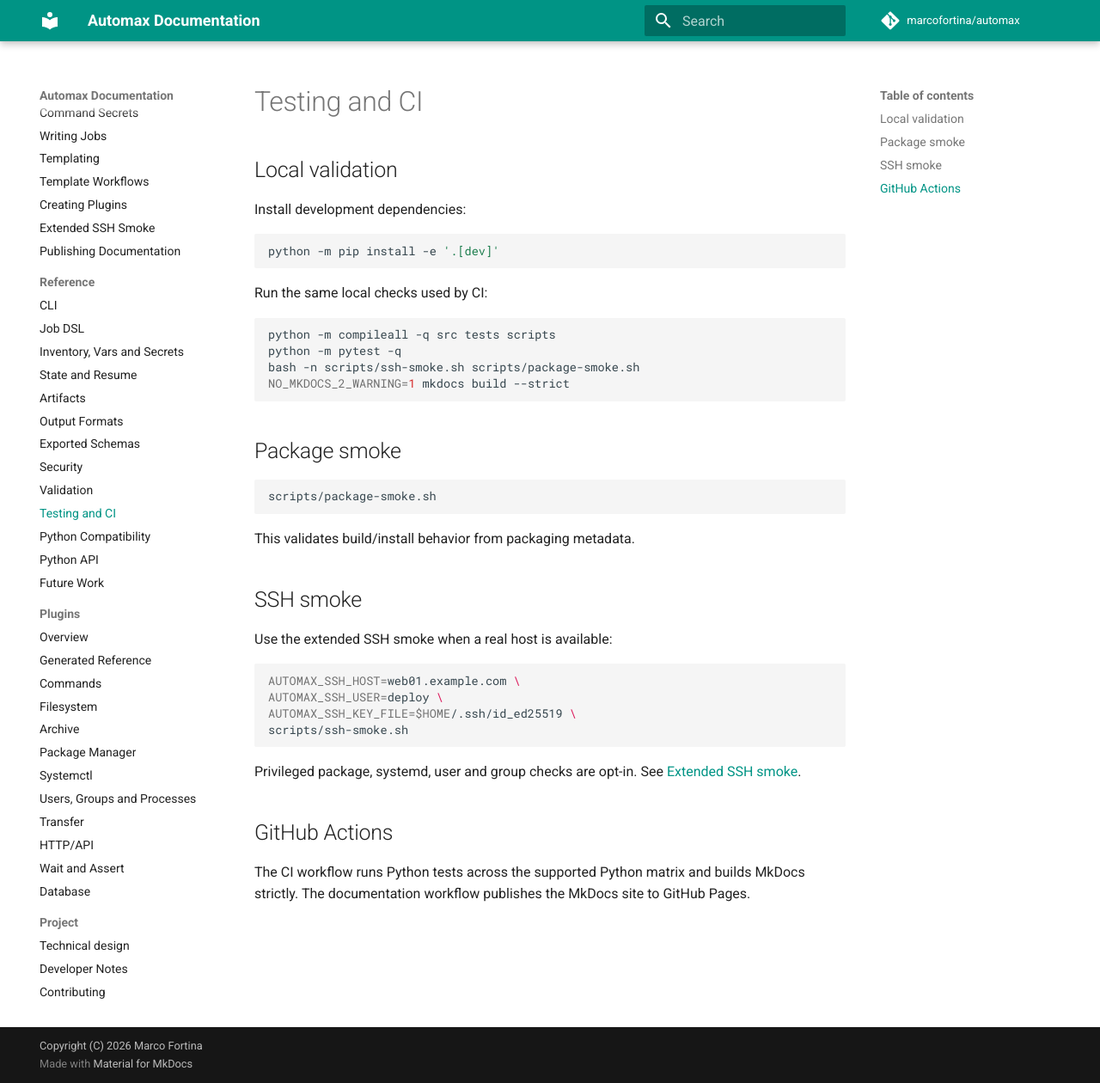
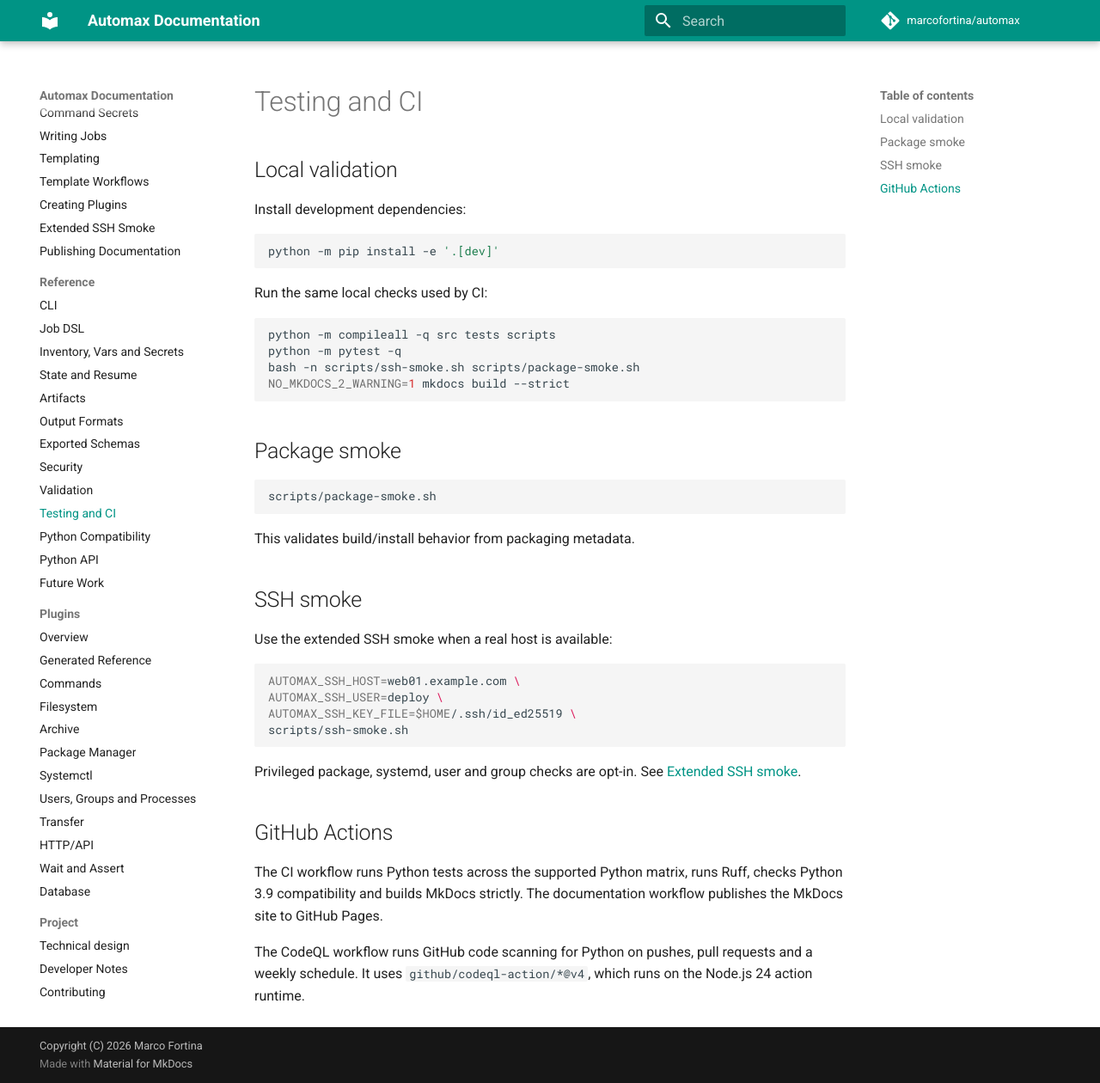
Before and after one commit to marcofortina/automax, an MkDocs documentation site: the page built from docs/reference/testing-and-ci.md, in a window 1280 px wide and 1260 px high. Shown: the whole window at 86% size. Built offline with MkDocs 1.6.1 and Material for MkDocs 9.7.7, drawn with Linux system fonts in a browser that asks for light colours; comment, search, counter and statistics services are not loaded.

Commit message:
add CodeQL security scanning workflow

```diff
--- a/docs/reference/testing-and-ci.md
+++ b/docs/reference/testing-and-ci.md
@@ -46,6 +46,10 @@ Privileged package, systemd, user and group checks are opt-in. See
 
 ## GitHub Actions
 
-The CI workflow runs Python tests across the supported Python matrix and builds
-MkDocs strictly. The documentation workflow publishes the MkDocs site to GitHub
-Pages.
+The CI workflow runs Python tests across the supported Python matrix, runs Ruff,
+checks Python 3.9 compatibility and builds MkDocs strictly. The documentation
+workflow publishes the MkDocs site to GitHub Pages.
+
+The CodeQL workflow runs GitHub code scanning for Python on pushes, pull requests
+and a weekly schedule. It uses `github/codeql-action/*@v4`, which runs on the
+Node.js 24 action runtime.
```
Also changed, not shown: 2 other files.
